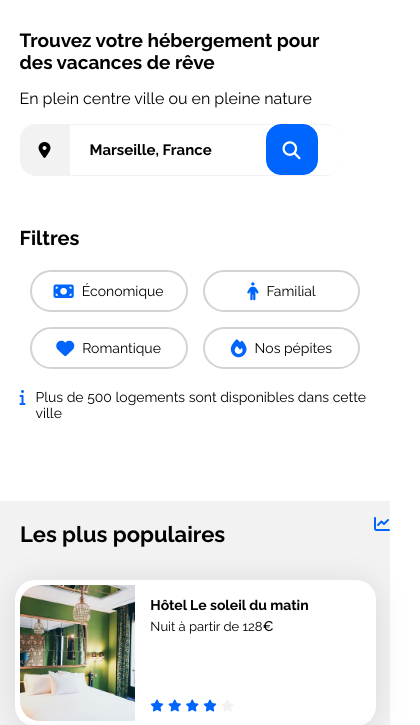
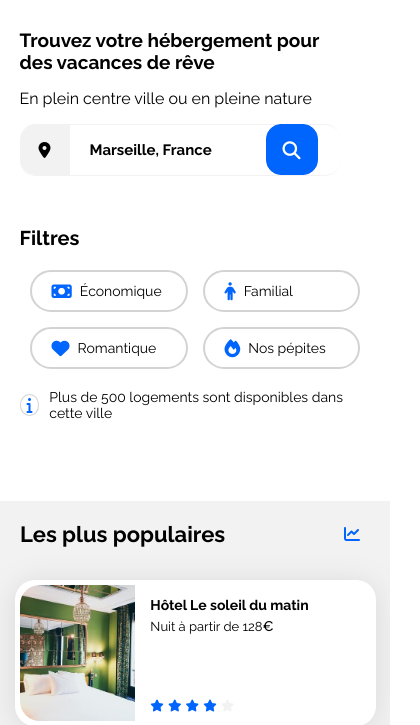
Before and after one commit to DorianSeb/Booki-Final, a plain HTML site: page index.html in a window 390 px wide. Shown: the part 121-846 px from the top of the page, 420 px wide, since content can reach past the window. Drawn offline with Linux system fonts and the light colour scheme.

Commit message:
Booki final

```diff
--- a/css/style.css
+++ b/css/style.css
@@ -182,6 +182,21 @@ input::placeholder {
     background-color: transparent;
     border-color: #d3d3d3;
 }
+.logement-info {
+    display: flex;
+    align-items: center;
+    gap: 10px;
+}
+.fa-solid.fa-info {
+    height: 20px;
+    width: 20px;
+    border: #d3d3d3 solid 1px;
+    border-radius:50%;
+    display: flex;
+    justify-content: center;
+    align-items: center;
+}
+
 /****************** CARDS *******************/
 
 .section-title {
@@ -223,13 +238,12 @@ input::placeholder {
     background-color: var(--main-bg-color);
     border-radius: 20px;
     padding: 30px;
-    height: calc(100% - 120px);
     box-sizing: content-box;
 }
 
 /****** Hebergements ***********/
 .hebergements {
-    width: 60%;
+    width: 60%;;
 }
 .hebergements-cards {
     display: flex;
@@ -266,6 +280,9 @@ input::placeholder {
     margin-top: -10px;
 }
 
+.subtitle {
+    padding-top: 30px;
+}
 
 /****** Populaires ***********/
 .populaires {
@@ -394,6 +411,7 @@ footer .column ul li a {
     .populaires-cards .card-subtitle {
         font-size: 13px;
     }
+
     .activites {
         justify-content: center;
     }
@@ -468,10 +486,10 @@ footer .column ul li a {
     }
     #destination {
         font-size: 15px;
-        }
+    }
     button {
-        justify-content: center;
         gap: 0;
+        align-items: start;
     }
     .form button span {
         display: none;
@@ -479,7 +497,7 @@ footer .column ul li a {
     .search-button .fa-solid.fa-magnifying-glass {
         display: inline;
         color: white;
-      }
+    }
     .search-button i {
         margin: 0;
     }
@@ -500,6 +518,7 @@ footer .column ul li a {
     .filter-buttons .filter-btn {
         width: 45%;
         font-size: 14px;
+        text-align: left;
     }
     .hebergements-and-populaires {
         flex-direction: column-reverse;
@@ -509,6 +528,10 @@ footer .column ul li a {
     .hebergements-and-populaires section {
         border-radius: 0px;
         padding: 0px;
+    }
+    .fa-chart-line {
+        padding-right: 30px;
+        padding-top: 20px;
     }
     .populaires-cards {
         flex-direction: column;
@@ -553,6 +576,8 @@ footer .column ul li a {
         margin: auto;
         margin-top: 50px;
         padding-left: 20px;
+    }
+    footer .column {
         width: 100%;
     }
 }
```
